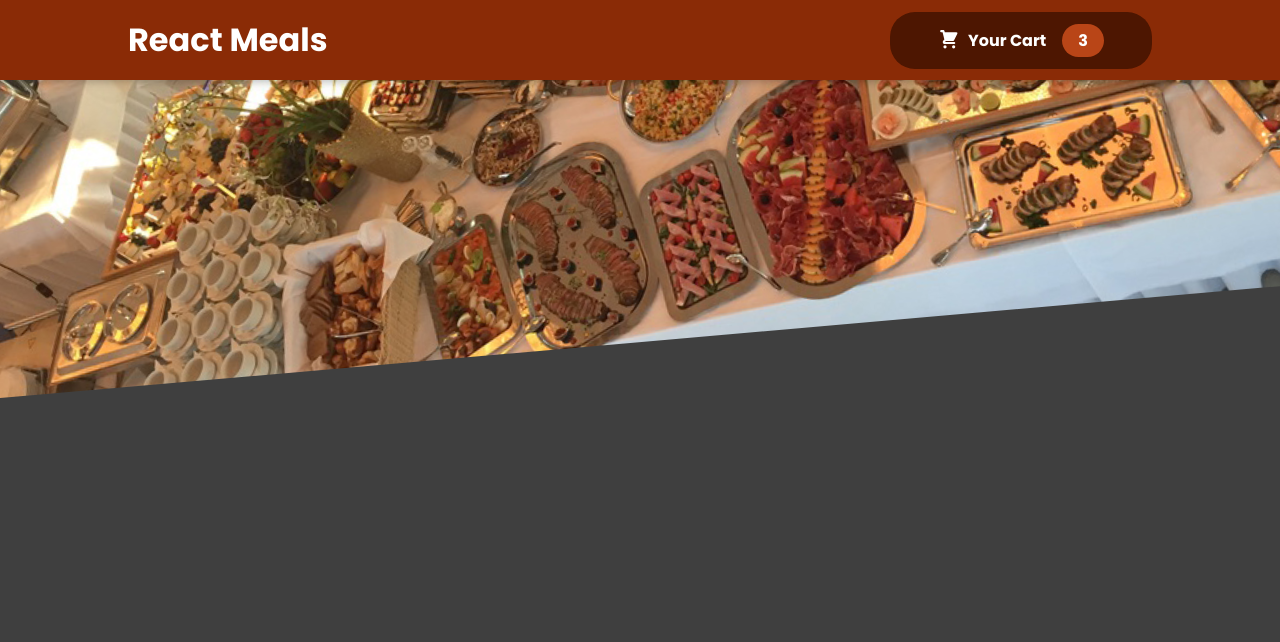
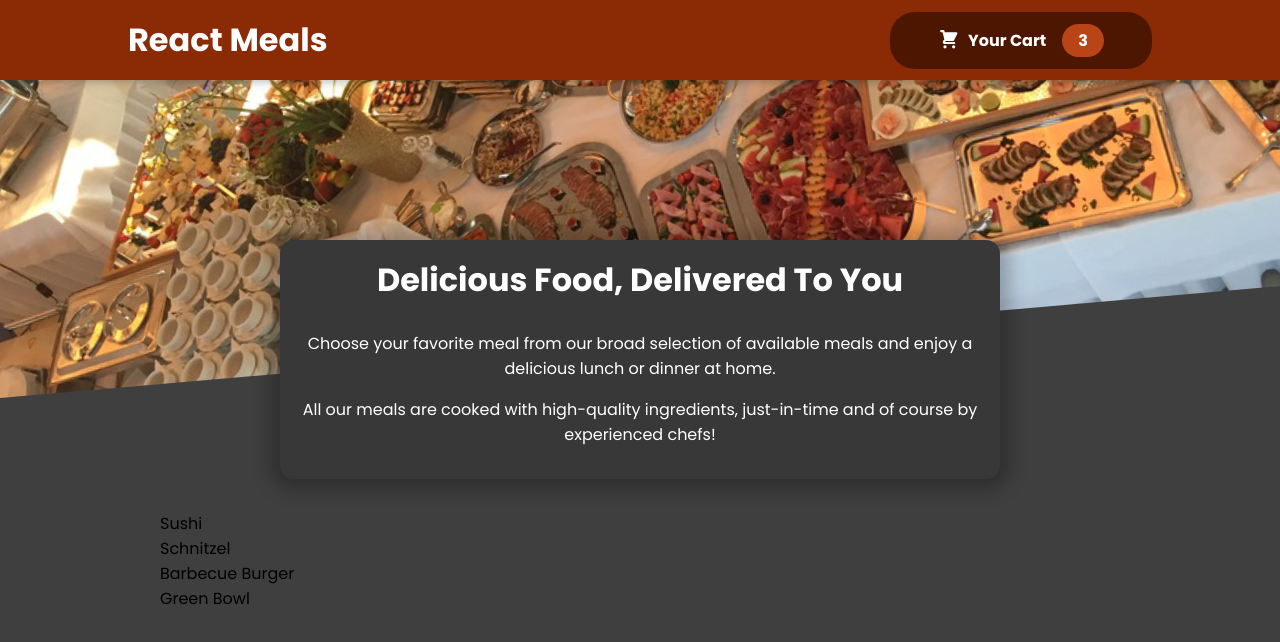
Before and after one commit to mariojuretic/react-complete-guide, a JavaScript app: page / in a window 1280 px wide. Shown: the top 642 px of the page. Built offline with nearby package versions, Linux system fonts and the light colour scheme.

Commit message:
created Meals, MealsSummary and AvailableMeals components

```diff
--- a/src/App.js
+++ b/src/App.js
@@ -1,9 +1,11 @@
 import Header from "./components/Layout/Header";
+import Meals from "./components/Meals/Meals";
 
 const App = () => {
   return (
     <>
       <Header />
+      <Meals />
     </>
   );
 };
--- /dev/null
+++ b/src/components/Meals/AvailableMeals.js
@@ -0,0 +1,42 @@
+import styles from "./AvailableMeals.module.css";
+
+const DUMMY_MEALS = [
+  {
+    id: "m1",
+    name: "Sushi",
+    description: "Finest fish and veggies",
+    price: 22.99,
+  },
+  {
+    id: "m2",
+    name: "Schnitzel",
+    description: "A german specialty!",
+    price: 16.5,
+  },
+  {
+    id: "m3",
+    name: "Barbecue Burger",
+    description: "American, raw, meaty",
+    price: 12.99,
+  },
+  {
+    id: "m4",
+    name: "Green Bowl",
+    description: "Healthy...and green...",
+    price: 18.99,
+  },
+];
+
+const AvailableMeals = () => {
+  const mealsList = DUMMY_MEALS.map((meal) => (
+    <li key={meal.id}>{meal.name}</li>
+  ));
+
+  return (
+    <section className={styles.meals}>
+      <ul>{mealsList}</ul>
+    </section>
+  );
+};
+
+export default AvailableMeals;
--- /dev/null
+++ b/src/components/Meals/AvailableMeals.module.css
@@ -0,0 +1,24 @@
+.meals {
+  max-width: 60rem;
+  width: 90%;
+  margin: 2rem auto;
+  animation: meals-appear 1s ease-out forwards;
+}
+
+.meals ul {
+  list-style: none;
+  margin: 0;
+  padding: 0;
+}
+
+@keyframes meals-appear {
+  from {
+    opacity: 0;
+    transform: translateY(3rem);
+  }
+
+  to {
+    opacity: 1;
+    transform: translateY(0);
+  }
+}
--- /dev/null
+++ b/src/components/Meals/Meals.js
@@ -0,0 +1,13 @@
+import MealsSummary from "./MealsSummary";
+import AvailableMeals from "./AvailableMeals";
+
+const Meals = () => {
+  return (
+    <>
+      <MealsSummary />
+      <AvailableMeals />
+    </>
+  );
+};
+
+export default Meals;
--- /dev/null
+++ b/src/components/Meals/MealsSummary.js
@@ -0,0 +1,19 @@
+import styles from "./MealsSummary.module.css";
+
+const MealsSummary = () => {
+  return (
+    <section className={styles.summary}>
+      <h2>Delicious Food, Delivered To You</h2>
+      <p>
+        Choose your favorite meal from our broad selection of available meals
+        and enjoy a delicious lunch or dinner at home.
+      </p>
+      <p>
+        All our meals are cooked with high-quality ingredients, just-in-time and
+        of course by experienced chefs!
+      </p>
+    </section>
+  );
+};
+
+export default MealsSummary;
--- /dev/null
+++ b/src/components/Meals/MealsSummary.module.css
@@ -0,0 +1,18 @@
+.summary {
+  text-align: center;
+  max-width: 45rem;
+  width: 90%;
+  margin: auto;
+  margin-top: -10rem;
+  position: relative;
+  background-color: #383838;
+  color: white;
+  border-radius: 14px;
+  padding: 1rem;
+  box-shadow: 0 1px 18px 10px rgba(0, 0, 0, 0.25);
+}
+
+.summary h2 {
+  font-size: 2rem;
+  margin-top: 0;
+}
```
